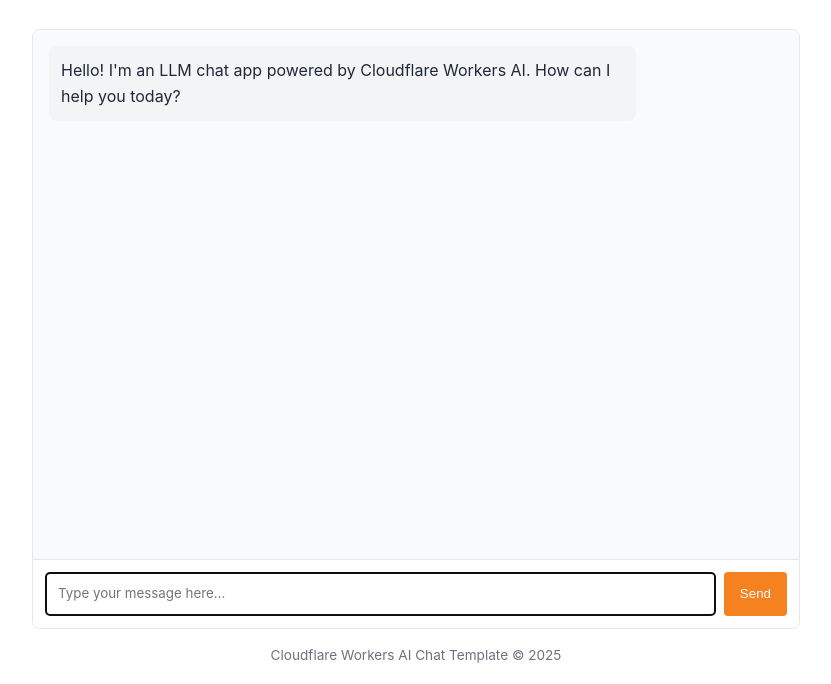
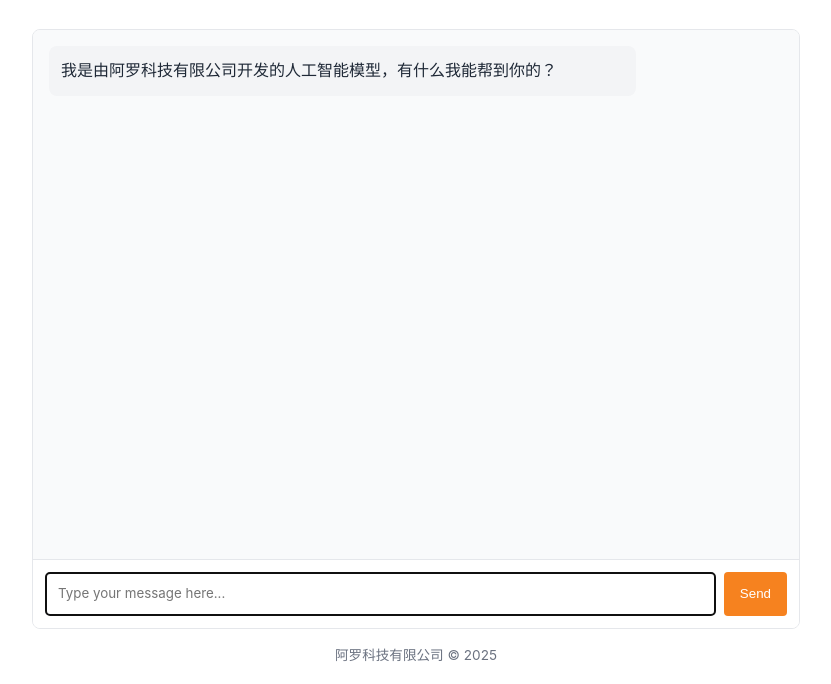
Before and after one commit to menxuan/aichat, a website: page public/index.html in a window 1280 px wide. Shown: the part 116-800 px from the top of the page, without its empty margins (224-1055 px from the left). Drawn offline with Linux system fonts and the light colour scheme.

Commit message:
Update index.html

```diff
--- a/public/index.html
+++ b/public/index.html
@@ -146,8 +146,7 @@
       <div id="chat-messages" class="chat-messages">
         <div class="message assistant-message">
           <p>
-            Hello! I'm an LLM chat app powered by Cloudflare Workers AI. How can
-            I help you today?
+            我是由阿罗科技有限公司开发的人工智能模型，有什么我能帮到你的？
           </p>
         </div>
       </div>
@@ -168,7 +167,7 @@
     </div>
 
     <footer>
-      <p>Cloudflare Workers AI Chat Template &copy; 2025</p>
+      <p>阿罗科技有限公司 &copy; 2025</p>
     </footer>
 
     <!-- Chat app script -->
```
